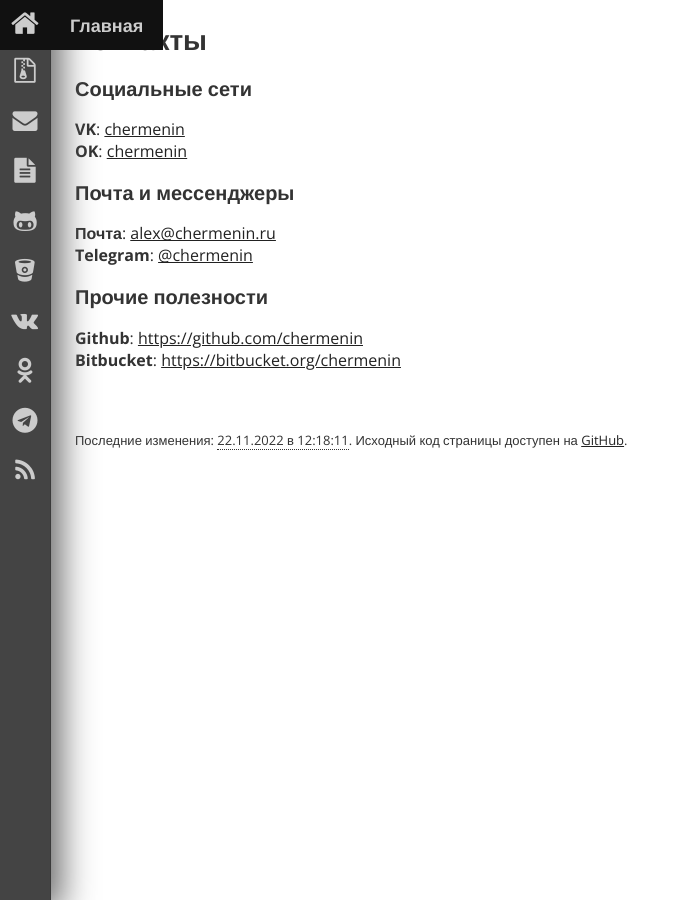
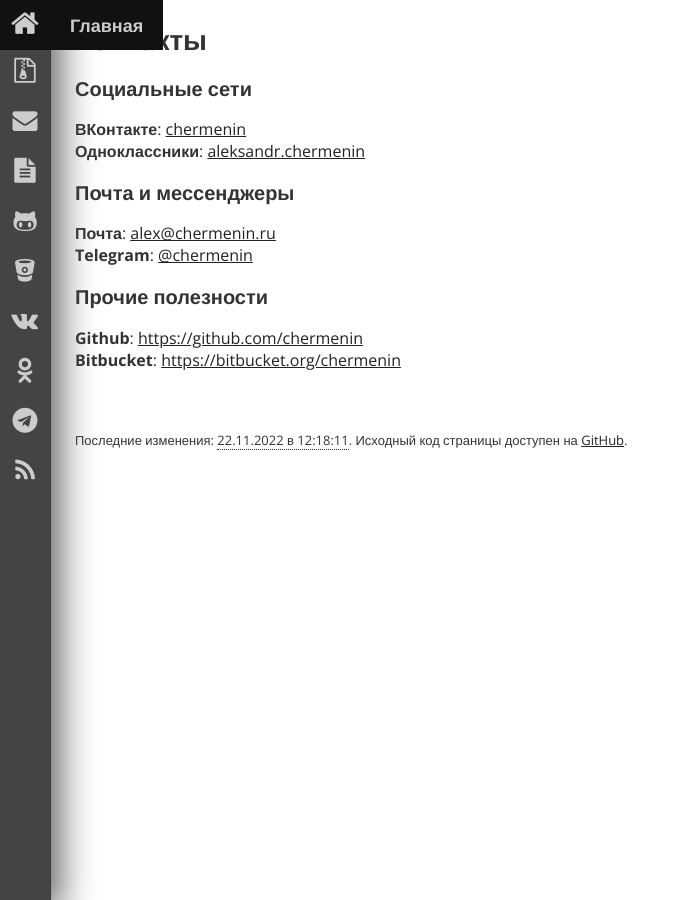
Before and after one commit to chermenin/chermenin.ru, a Jekyll site: the page built from contact.md, in a window 1280 px wide. Shown: the whole page, without its empty margins (0-690 px from the left). Built offline with Jekyll 4.4.1, drawn with Linux system fonts in a browser that asks for light colours.

Commit message:
Update contact.md

```diff
--- a/contact.md
+++ b/contact.md
@@ -25,8 +25,8 @@
 Социальные сети
 ---------------
 
-**VK**: [chermenin](https://vk.com/chermenin)
-**OK**: [chermenin](https://ok.ru/aleksandr.chermenin)
+**ВКонтакте**: [chermenin](https://vk.com/chermenin)
+**Одноклассники**: [aleksandr.chermenin](https://ok.ru/aleksandr.chermenin)
 
 Почта и мессенджеры
 -------------------
```
